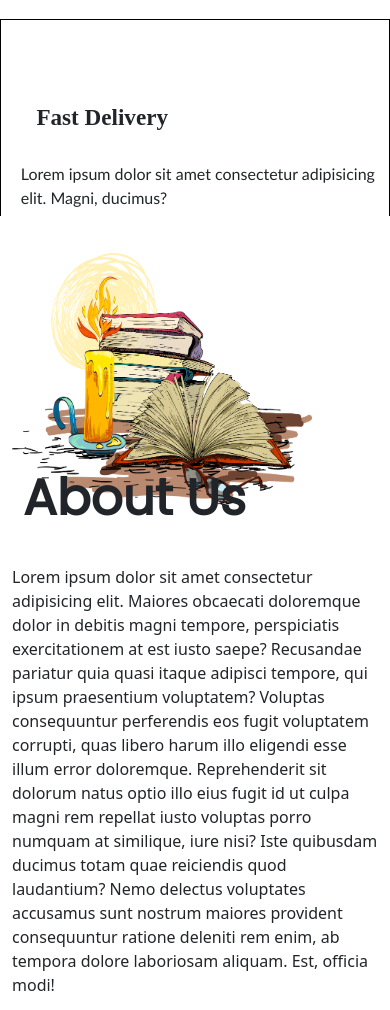
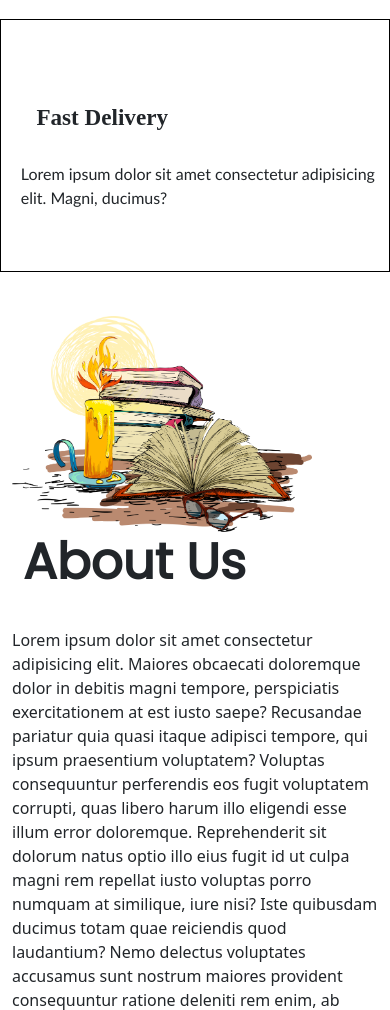
Before and after one commit to Dhruvinkapadiya/BookBurst, a PHP site: page / in a window 390 px wide. Shown: the part 1391-2401 px from the top of the page. Run offline with PHP 8.4, Linux system fonts and the light colour scheme.

Commit message:
Update stylesheet.css

```diff
--- a/stylesheet.css
+++ b/stylesheet.css
@@ -318,7 +318,6 @@
 @media only screen and (max-width: 768px) {
     .about img{
         width: 300px;
-        margin-top: 10%;
     }
     .nav li{
         display: none;
@@ -335,7 +334,7 @@
         font-size: 15px;
     }
     .services{
-        height: 850px;
+        height: 950px;
     }
     .services1{
         margin-left: 0;
```
